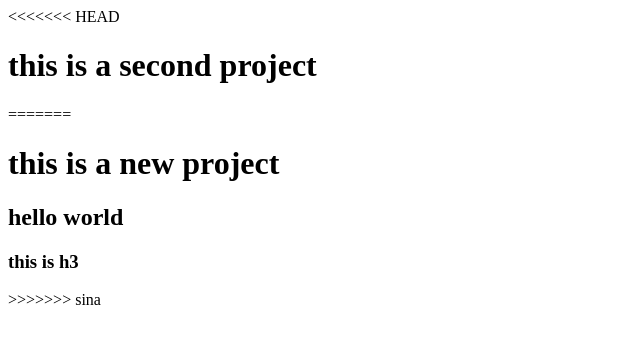
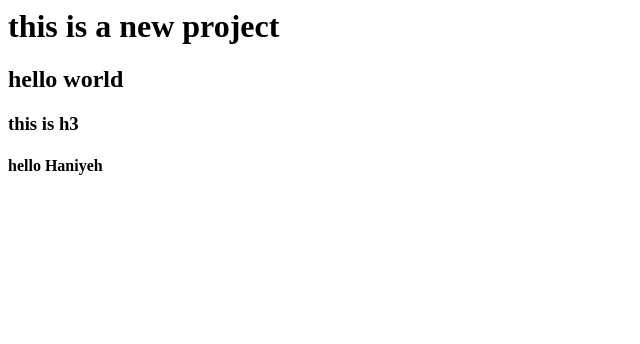
Before and after one commit to sinashahmaleki01/gitCourse, a plain HTML site: page index.html in a window 1280 px wide. Shown: the whole page, without its empty margins (0-640 px from the left). Drawn offline with Linux system fonts and the light colour scheme.

Commit message:
commit for Haniyeh

```diff
--- a/index.html
+++ b/index.html
@@ -1,12 +1,9 @@
 <html>
 
 
-<<<<<<< HEAD
-<h1>this is a second  project</h1>
 
-=======
 <h1>this is a new project</h1>
 <h2>hello world </h2>
 <h3>this is h3</h3>
->>>>>>> sina
+<h4>hello Haniyeh </h4>
 </html>
```
